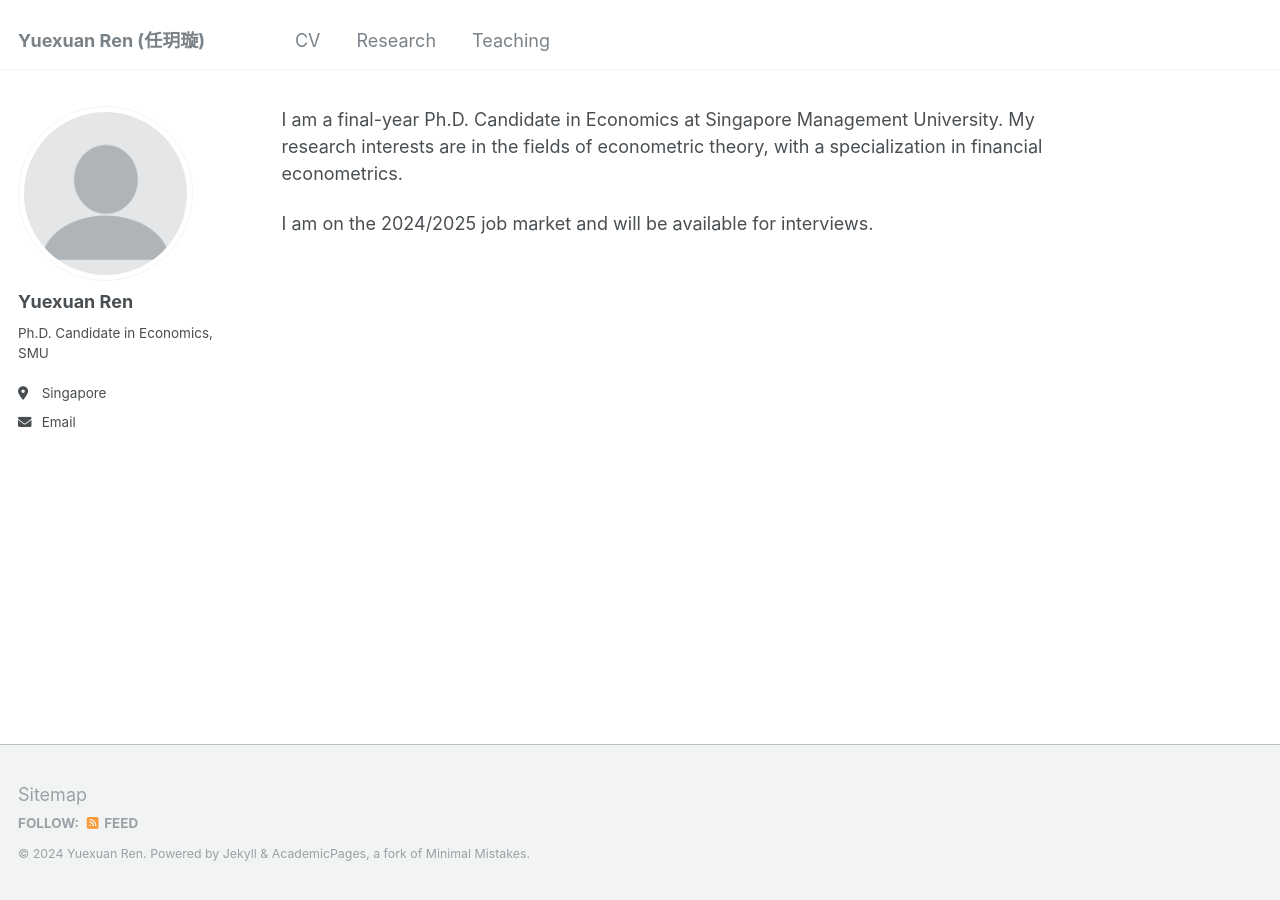
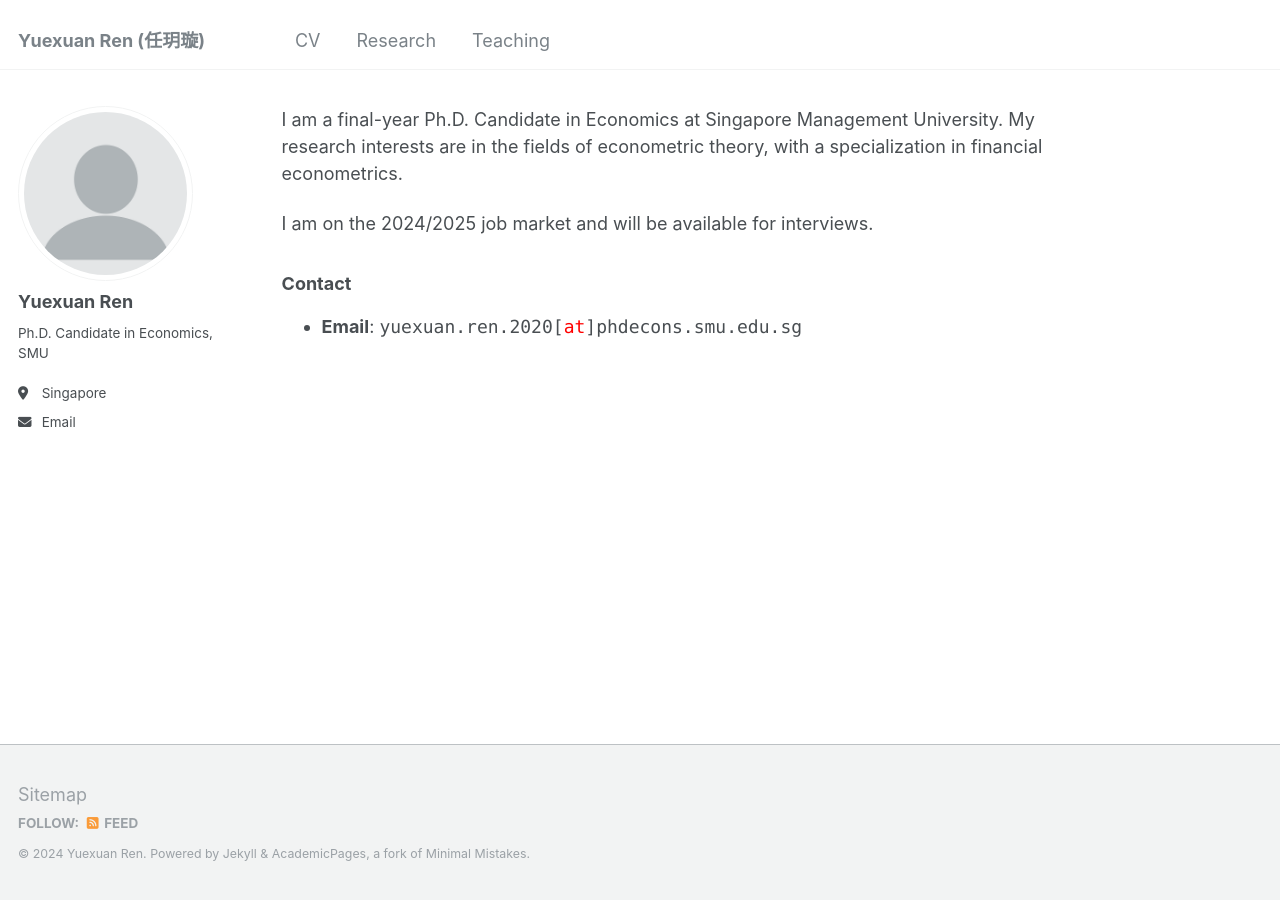
Before and after one commit to yuexuanren/yuexuanren.github.io, a Jekyll site: the page built from _pages/about.md, in a window 1280 px wide. Built offline with Jekyll 4.4.1, drawn with Linux system fonts in a browser that asks for light colours.

Commit message:
Update about.md

```diff
--- a/_pages/about.md
+++ b/_pages/about.md
@@ -10,3 +10,8 @@ redirect_from:
 I am a final-year Ph.D. Candidate in Economics at Singapore Management University. My research interests are in the fields of econometric theory, with a specialization in financial econometrics.
 
 I am on the 2024/2025 job market and will be available for interviews.
+
+
+### Contact
+
+* **Email**: <span>`yuexuan.ren.2020[`</span><span style="color:red">`at`</span><span>`]phdecons.smu.edu.sg`</span>
```
